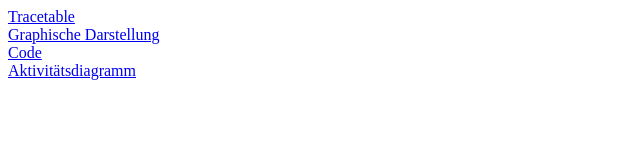
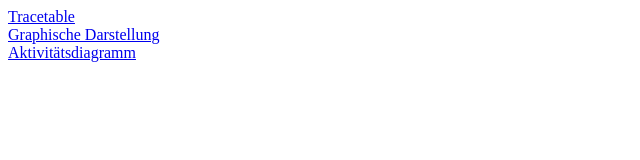
Before and after one commit to LercheKa/EIA2-WiSe20, a plain HTML site: page L01/index.html in a window 1280 px wide. Shown: the whole page, without its empty margins (0-640 px from the left). Drawn offline with Linux system fonts and the light colour scheme.

Commit message:
Code raus

```diff
--- a/L01/index.html
+++ b/L01/index.html
@@ -10,8 +10,6 @@
     <br>
     <a href="graph.jpg" target="_blank">Graphische Darstellung</a>
     <br>
-    <a href="boxes.html" target="_blank">Code</a>
-    <br>
     <a href="activity.jpg" target="_blank">Aktivitätsdiagramm</a>
 	<br>
 </body>
```
